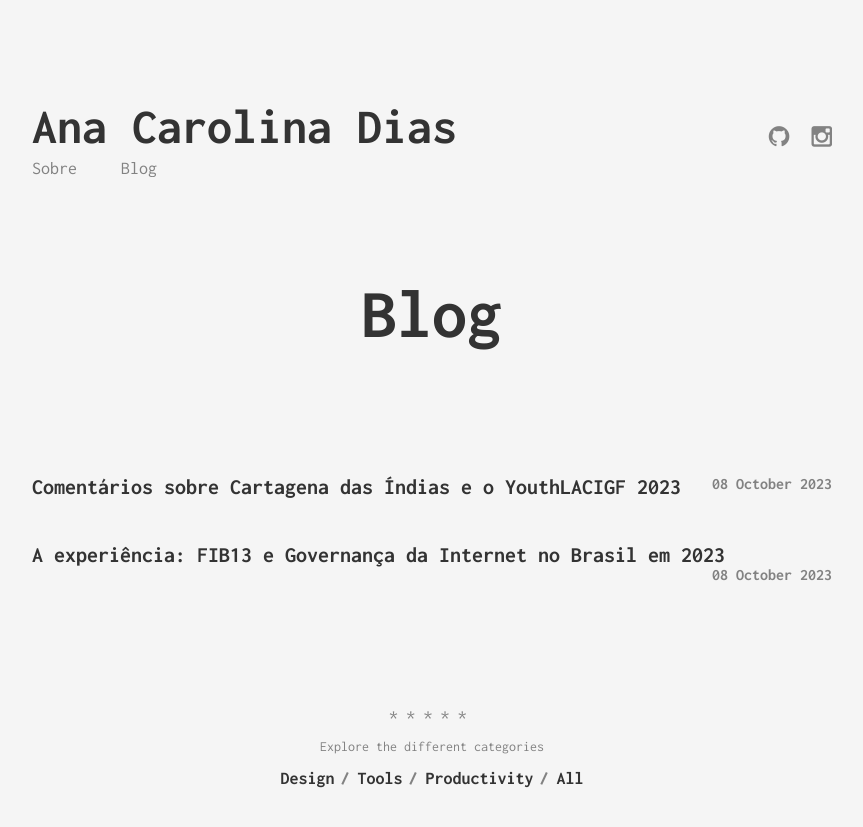
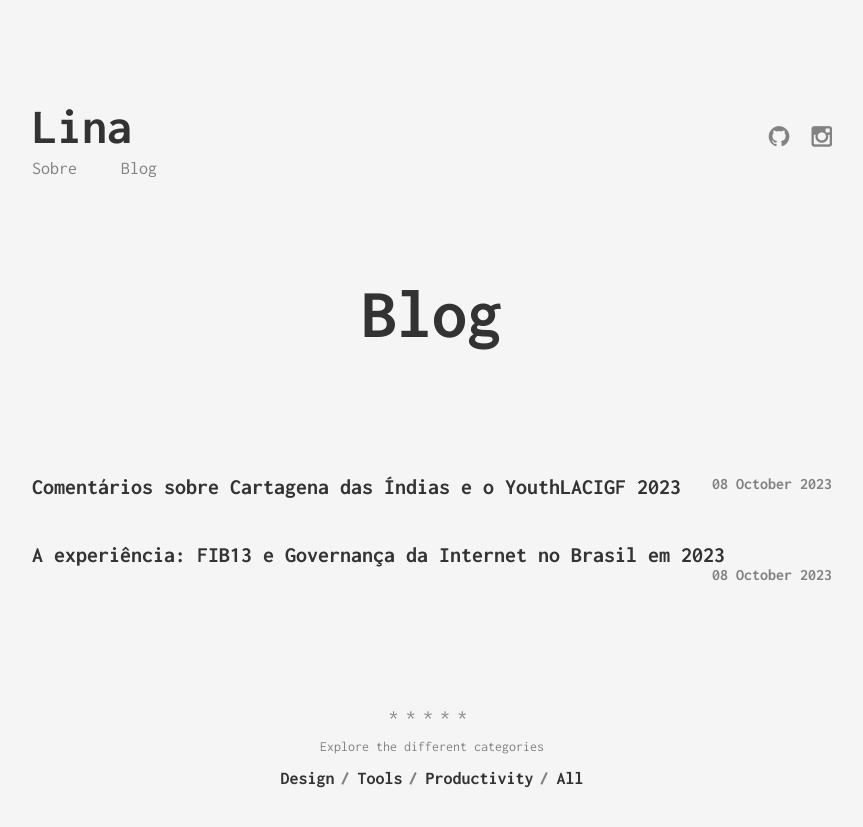
Before and after one commit to linasdias/linasdias.github.io, a Jekyll site: the page built from index.html, in a window 1280 px wide. Shown: the top 827 px of the page, without its empty margins (208-1071 px from the left). Built offline with Jekyll 4.4.1, drawn with Linux system fonts in a browser that asks for light colours.

Commit message:
Change blog title

```diff
--- a/_config.yml
+++ b/_config.yml
@@ -1,5 +1,5 @@
 # Site settings
-title: Ana Carolina Dias
+title: Lina
 description: >
   Um pouco sobre minhas pesquisas em Tecnologia e Sociedade, livros que li e reflexões sobre minhas experiências.
 
```
